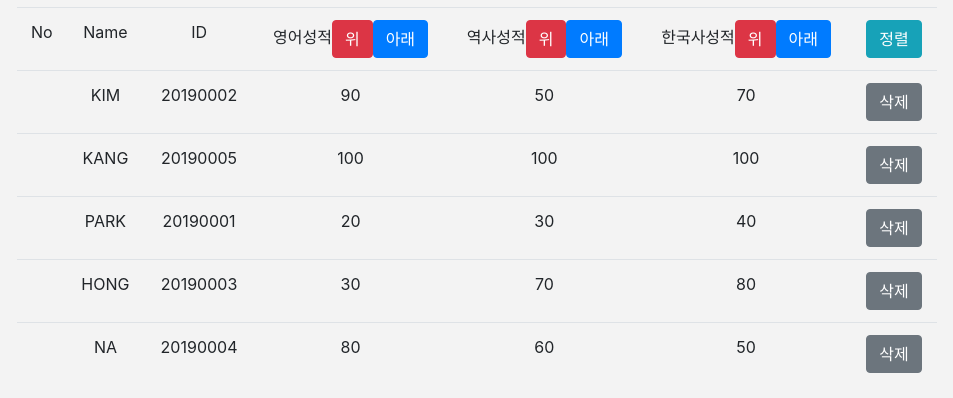
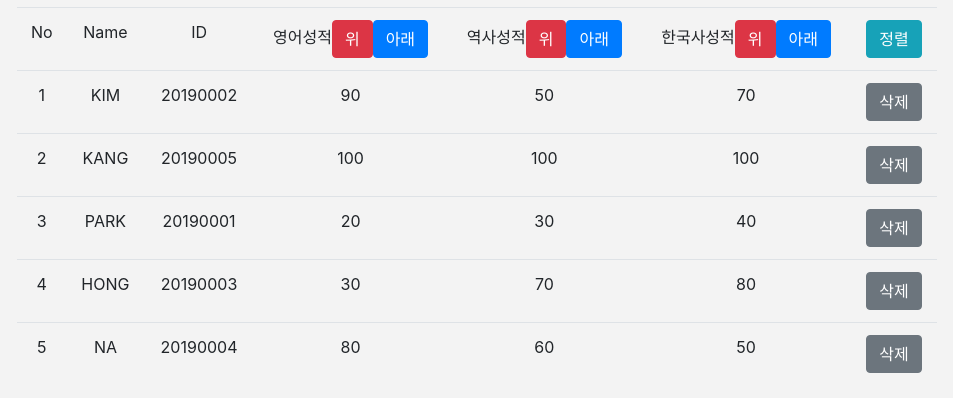
Before and after one commit to ryan3780/javascript_test, a React (Create React App) app in the folder my-app/: page / in a window 1280 px wide. Shown: the part 429-827 px from the top of the page, without its empty margins (163-1116 px from the left). Built offline with nearby package versions, Linux system fonts and the light colour scheme.

Commit message:
Props...What the...

```diff
--- a/my-app/src/StudentsInfo.js
+++ b/my-app/src/StudentsInfo.js
@@ -14,6 +14,7 @@ class StudentsInfo extends Component {
     }
   };
   // 삭제 버튼은 여기에 존재하니, 여기까지 Props를 받아서 사용해야 하나???
+  // onRemove가 어디서 부터 왔는지, 알려주는 확장이나 다른게 있나...?
   handleRemove = () => {
     const { info, onRemove } = this.props;
     onRemove(info.id);
@@ -27,9 +28,10 @@ class StudentsInfo extends Component {
       historyScore,
       KorHistoryScore
     } = this.props.info;
+    const { No } = this.props;
     return (
       <tr>
-        <td></td>
+        <td>{No}</td>
         <td>{name}</td>
         <td>{id}</td>
         <td>{englishScore}</td>
--- a/my-app/src/StudentsInfoList.js
+++ b/my-app/src/StudentsInfoList.js
@@ -27,15 +27,20 @@ class StudentsInfoList extends Component {
       this.props.onClick(5);
     } else if (buttonId === "korDesc") {
       this.props.onClick(6);
-    } else {
+    } else if (buttonId === "korAsce") {
       this.props.onClick(7);
     }
   };
 
   render() {
     const { score, onRemove } = this.props;
-    const list = score.map(data => (
-      <StudentsInfo key={data.id} info={data} onRemove={onRemove} />
+    const list = score.map((data, idx) => (
+      <StudentsInfo
+        key={data.id}
+        info={data}
+        onRemove={onRemove}
+        No={idx + 1}
+      />
     ));
     return (
       <div>
@@ -69,7 +74,7 @@ class StudentsInfoList extends Component {
                 <Button id="korDesc" color="danger" onClick={this.handleClick}>
                   위
                 </Button>
-                <Button color="primary" onClick={this.handleClick}>
+                <Button id="korAsce" color="primary" onClick={this.handleClick}>
                   아래
                 </Button>
               </td>
```
